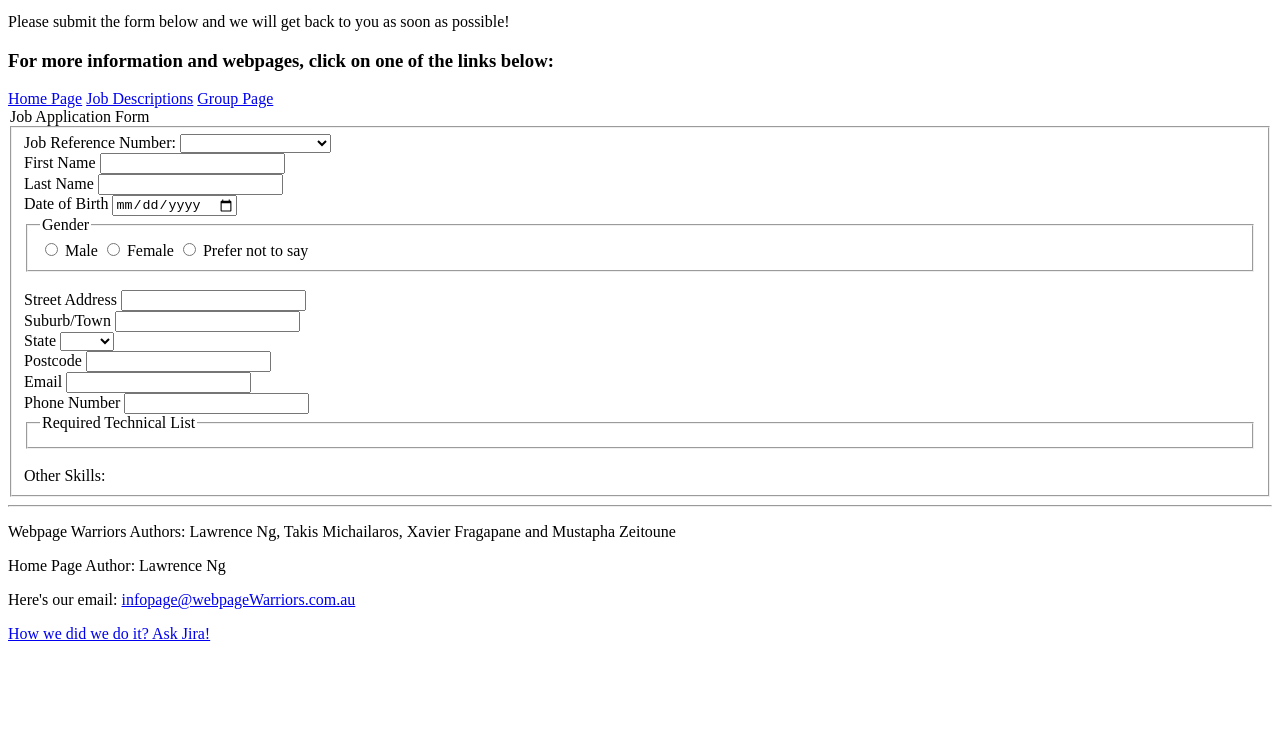
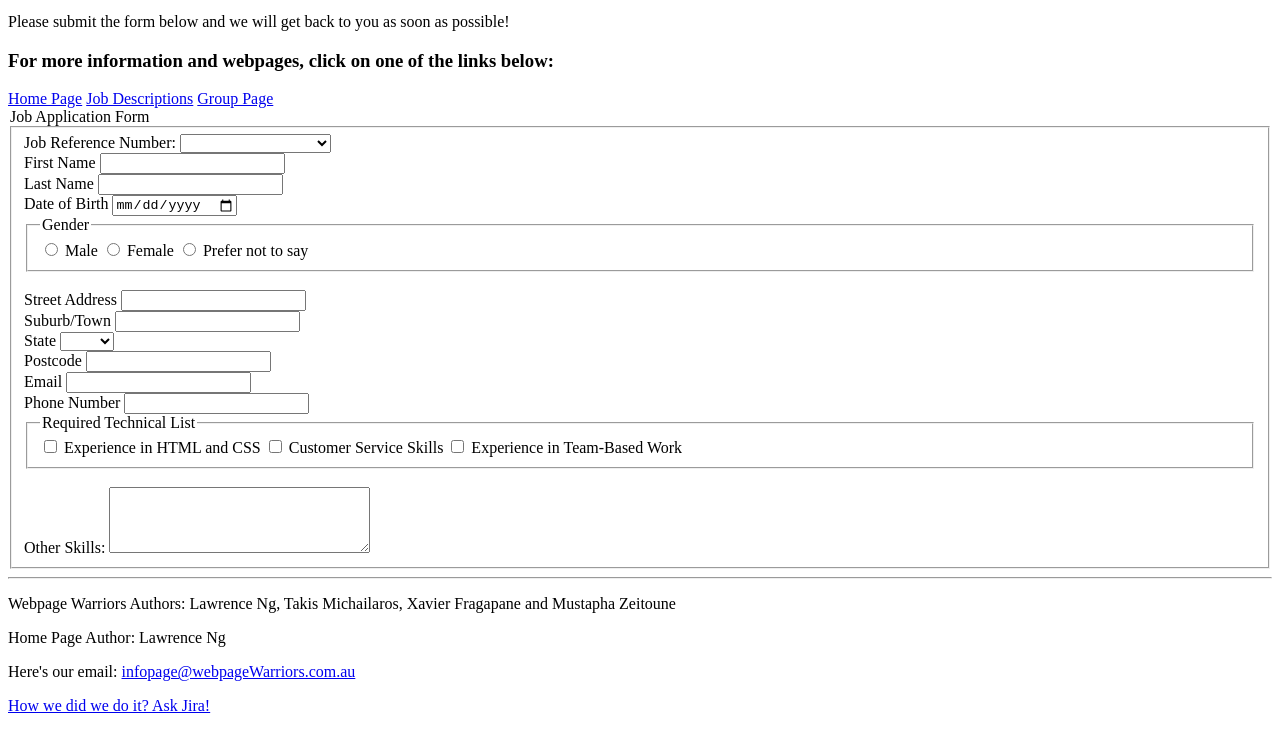
Before and after one commit to 105912032/WebpageWarriors_part1, a plain HTML site: page apply.html in a window 1280 px wide. Shown: the part 88-819 px from the top of the page. Drawn offline with Linux system fonts and the light colour scheme; files that its build step writes are made by us from their sources.

Commit message:
Form Entry Data completed. Requiring validation

```diff
--- a/apply.html
+++ b/apply.html
@@ -1,6 +1,7 @@
 <!DOCTYPE html>
 <html lang = "en">
     <head>
+        <link rel="stylesheet" href="style.css">
         <title>Webpage Warriors</title>
         <meta charset = "UTF-8">
         <meta name = "Webpage Warriors Home Page" content = "Webpage Warriors Description">
@@ -84,11 +85,22 @@
                     <br>
                     <fieldset>
                         <legend>Required Technical List</legend>
-                        <label for=""></label>
+                        <label for="Programming_Experience">
+                            <input type="checkbox" id="Programming_Experience" name="Programming_Experience">
+                            Experience in HTML and CSS</label>
+
+                        <label for="Customer_Service">
+                            <input type="checkbox" id="Customer_Service" name="Customer_Service">
+                            Customer Service Skills</label>
+
+                        <label for="Team_Projects">
+                            <input type="checkbox" id="Team_Projects" name="Team_Projects">
+                            Experience in Team-Based Work
+                        </label>
                     </fieldset>
                     <br>
                     <label for="Other_Skills">Other Skills:</label>
-                    <textarea" id="Other_Skills" name="Other_Skills" rows="4" cols="50"></textarea>
+                    <textarea id="Other_Skills" name="Other_Skills" rows="4" cols="30"></textarea>
                     <br>
                 </fieldset>
             </form>
```
